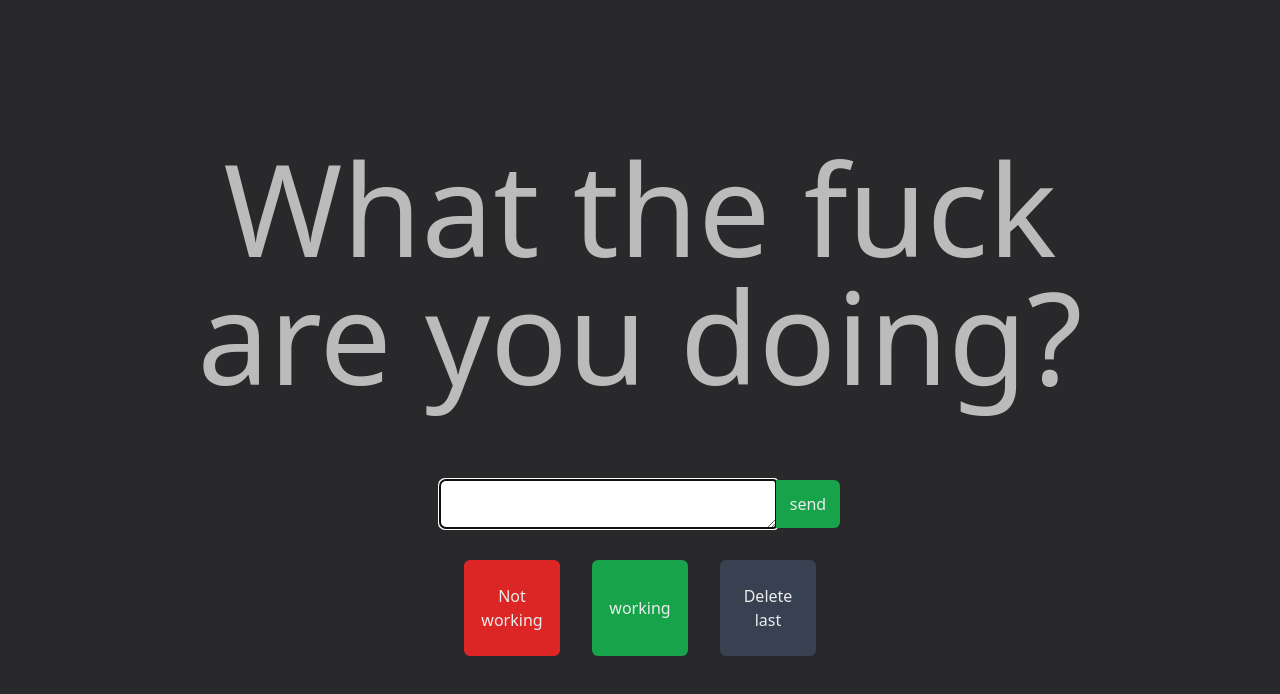
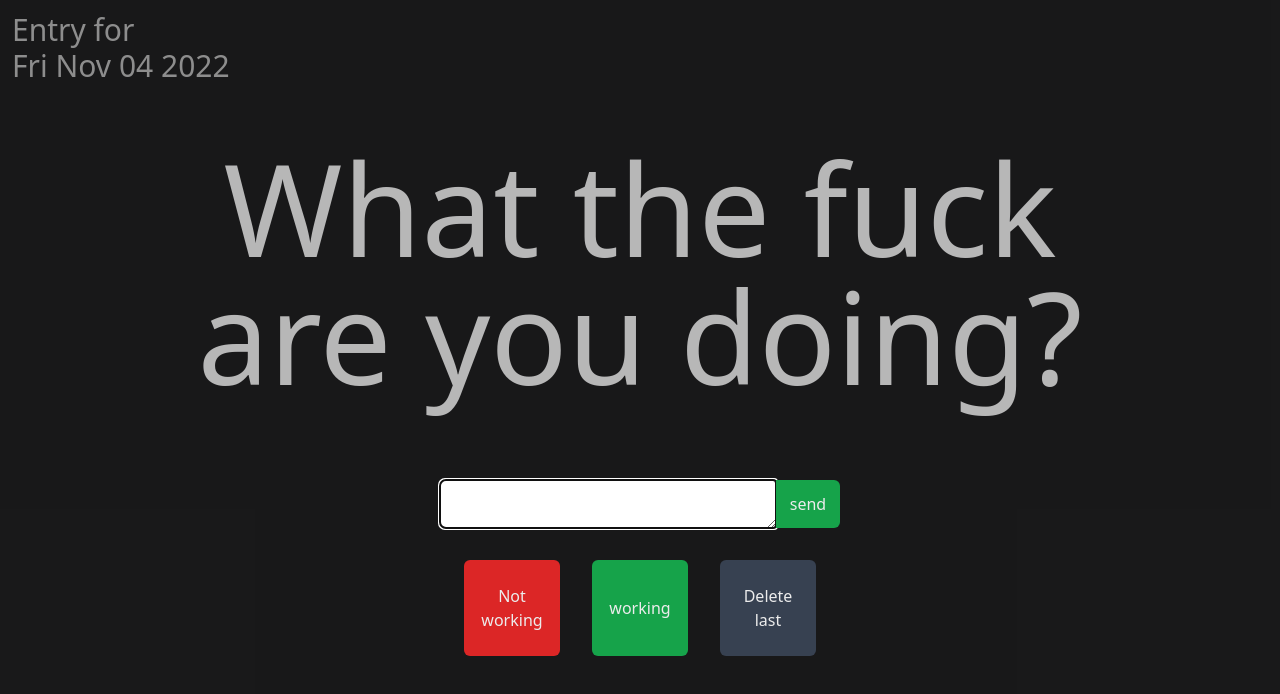
Before and after one commit to the-sides/daily-tracker, a SvelteKit app: page / in a window 1280 px wide. Shown: the top 694 px of the page. Built offline with nearby package versions, Linux system fonts and the light colour scheme.

Commit message:
Layout I don't hate with smooth scroll hijack

```diff
--- /dev/null
+++ b/src/lib/utils.js
@@ -0,0 +1,11 @@
+export const delay = (ms) => {
+    return new Promise(res => {
+        setTimeout(() => { res(true) }, ms)
+    })
+}
+export const scrollPageToEndLeft = async (elm) => {
+    // This would be better if a store and effect was used.
+    // https://svelte.dev/repl/baccba5b5e4049d6a167fa9a3c9cad7f?version=3.42.6
+    await delay(100);
+    elm.scrollLeft = elm.scrollWidth;
+}
--- a/src/routes/+page.svelte
+++ b/src/routes/+page.svelte
@@ -1,36 +1,54 @@
 <script>
+	import { onMount } from 'svelte';
+
 	import Button from '../components/button.svelte';
 	import StatusInput from '../components/statusInput.svelte';
-	import {Log} from '$lib/Logger'
-	import { onMount } from 'svelte';
+
+	import { Log } from '$lib/Logger';
+	import { scrollPageToEndLeft } from './../lib/utils.js';
+
 	let statuses = [];
-
+	let statusRootElm;
 
 	const saveStatus = (value) => {
 		statuses = [...statuses, value];
-		Log('Status Items', statuses)
-		window.localStorage.setItem('items', JSON.stringify({statuses}) )
+		Log('Status Items', statuses);
+		window.localStorage.setItem('items', JSON.stringify({ statuses }));
+		scrollPageToEndLeft(statusRootElm);
 	};
 
 	const deleteLast = () => {
 		statuses.pop();
 		statuses = [...statuses];
+		scrollPageToEndLeft(statusRootElm);
+	};
+
+	const copyScrollToStatusRoot = (evt) => {
+		statusRootElm.style.scrollBehavior = '';
+		statusRootElm.scrollLeft += evt.deltaY / 2;
+		statusRootElm.style.scrollBehavior = 'smooth';
 	};
 
 	onMount(() => {
-		const itemsString = window.localStorage.getItem('items')
+		const itemsString = window.localStorage.getItem('items');
 
-		if(itemsString)
-			statuses = JSON.parse(itemsString).statuses;
-	})
+		if (itemsString) statuses = JSON.parse(itemsString).statuses;
 
+		document.addEventListener('wheel', copyScrollToStatusRoot);
+		scrollPageToEndLeft(statusRootElm);
+
+		return () => {
+			document.removeEventListener('wheel', copyScrollToStatusRoot);
+		};
+	});
 </script>
 
-<main class="relative">
+<main class="relative h-[calc(100vh-24px)] w-screen">
+	<div class="fixed inset-0 min-h-screen z-10">
 		<div
-		class="flex flex-col items-center justify-center min-h-screen p-8 md:p-24 text-center relative z-10"
+			class="relative z-10 flex flex-col items-center justify-center h-full p-8 md:p-24 text-center "
 		>
-		<h1 class="text-9xl opacity-75">What the fuck<br />are you doing?</h1>
+			<h1 class="text-5xl lg:text-9xl opacity-75">What the fuck<br />are you doing?</h1>
 			<StatusInput _class="mt-20" {saveStatus} />
 			<div class="flex gap-8 mt-8">
 				<Button color="red">Not working</Button>
@@ -38,7 +56,14 @@
 				<Button callback={deleteLast}>Delete last</Button>
 			</div>
 		</div>
-	<div class="absolute inset-0 w-full h-full flex flex-col flex-wrap">
+		<div class="bg bg-black bg-opacity-40 w-full-h-full absolute inset-0 z-0" />
+	</div>
+	<div
+		bind:this={statusRootElm}
+		style="scroll-behavior: smooth;"
+		class="absolute inset-0 w-screen overflow-x-auto h-full p-3 flex flex-col flex-wrap hide-scrollbar"
+	>
+		<h2 class="sticky top-0 left-0 text-3xl">Entry for <br />{new Date().toDateString()}</h2>
 		{#each statuses as status}
 			<p>{status}</p>
 		{/each}
--- a/src/styles/main.css
+++ b/src/styles/main.css
@@ -1,10 +1,10 @@
 :root {
     --dark: rgb(41, 41, 43);
-    --light:  rgb(236, 236, 236);
+    --light: rgb(236, 236, 236);
 }
 
 body {
-    background-color: var(--dark) ;
+    background-color: var(--dark);
     color: var(--light)
 }
 
@@ -13,3 +13,17 @@ input {
     color: var(--dark);
     @apply p-3 rounded-l-md;
 }
+
+/* Hide scrollbar for Chrome, Safari and Opera */
+.hide-scrollbar::-webkit-scrollbar {
+    display: none;
+
+}
+
+.hide-scrollbar {
+    /* Hide scrollbar for IE, Edge and Firefox */
+    -ms-overflow-style: none;
+    /* IE and Edge */
+    scrollbar-width: none;
+    /* Firefox */
+}
```
Lines whose indentation alone changed are shown as unchanged.
